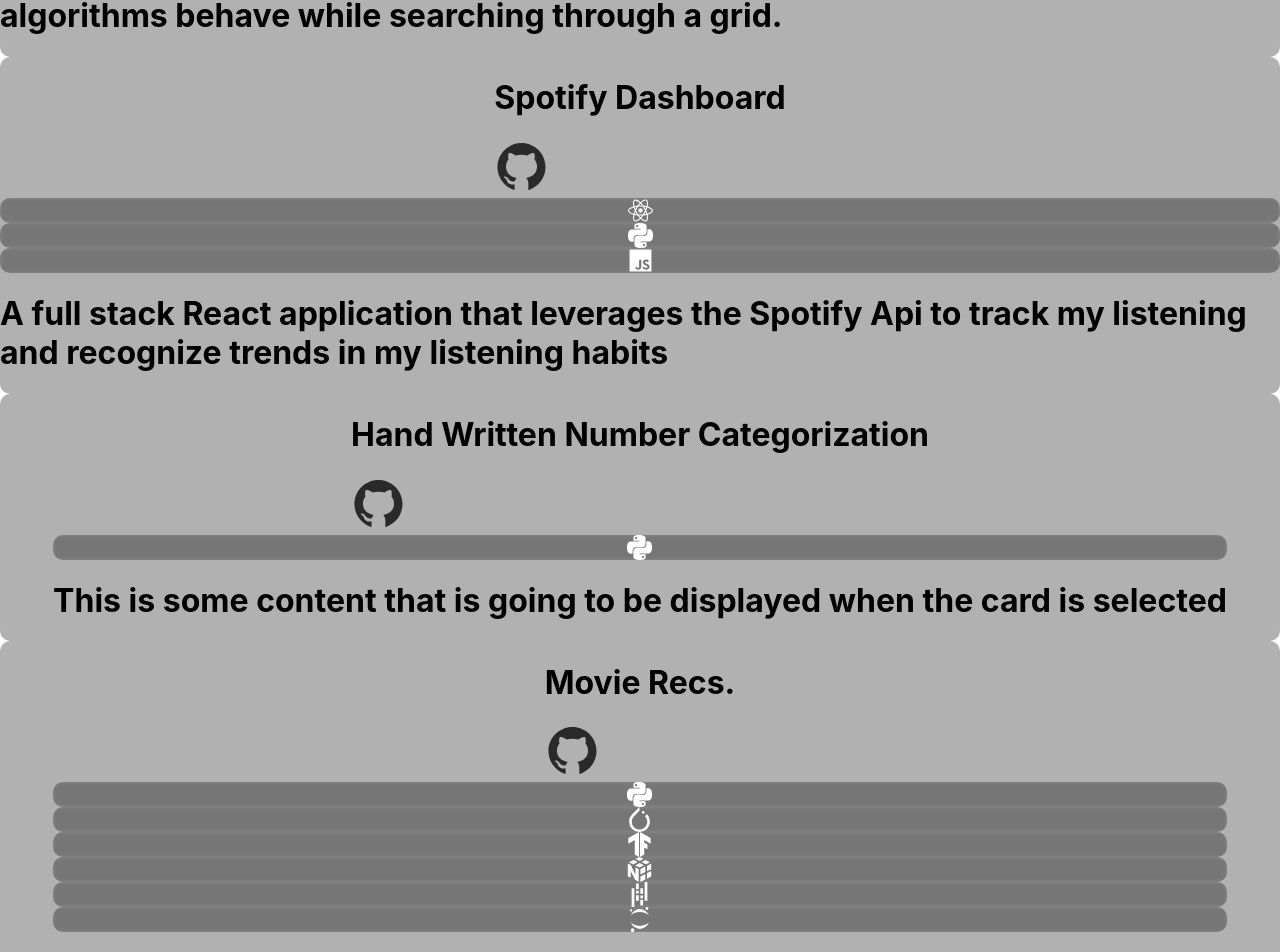
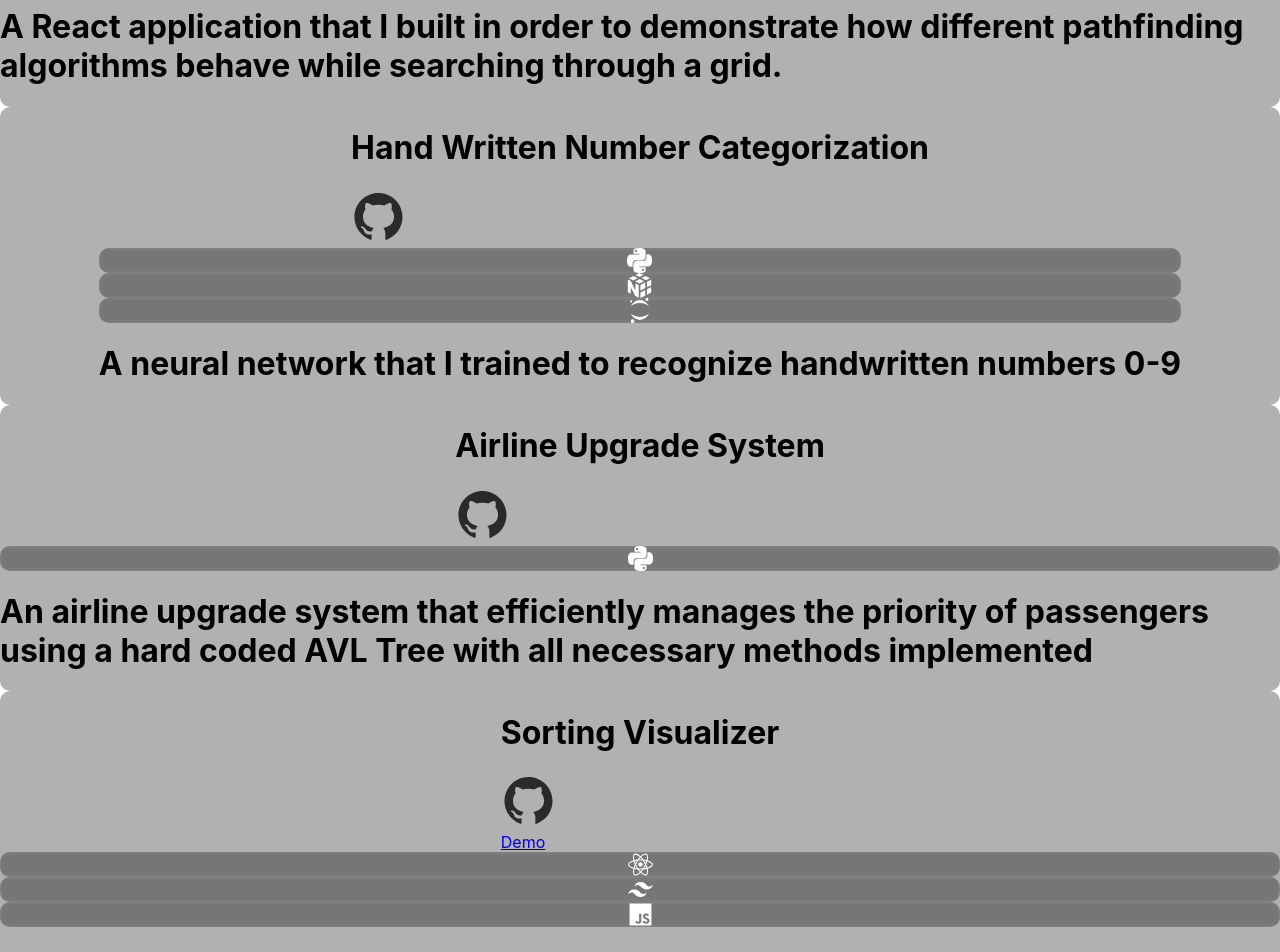
Before and after one commit to willk0814/portfolio, a React (Create React App) app: page / in a window 1280 px wide. Shown: the part 6039-6991 px from the top of the page. Built offline with nearby package versions, Linux system fonts and the light colour scheme.

Commit message:
Changes to ReadMe and projects page

```diff
--- a/src/ContentPages/ProjectPage/TechnologyBar.js
+++ b/src/ContentPages/ProjectPage/TechnologyBar.js
@@ -32,6 +32,8 @@ export default function TechnologyBar({ stack }) {
                 setJS(true)
             } else if (technology === 'TS'){
                 setTS(true)
+            } else if (technology === 'tailwind'){
+                setTailwind(true)
             } else if (technology === 'ReactNative') {
                 setReactNative(true)
             } else if (technology === 'React') {
--- a/src/ContentPages/ProjectPage_v2/ProjectTile2.js
+++ b/src/ContentPages/ProjectPage_v2/ProjectTile2.js
@@ -8,7 +8,7 @@ export default function ProjectTile2({ card }) {
 
   return (
     <div
-        className='blurredContentContainer w-[40vw] min-w-[350px] h-[25vh] min-h-[350px] p-4 m-2 flex flex-col items-start justify-between'>
+        className='blurredContentContainer max-w-[385px] w-[40vw] min-w-[350px] h-[25vh] min-h-[350px] p-4 m-2 flex flex-col items-start justify-between'>
 
         <div className='flex w-[100%] justify-between items-start mb-4'>
             <div>
--- a/src/assets/projectData.js
+++ b/src/assets/projectData.js
@@ -1,3 +1,7 @@
+const possibleTechnologies = ['JS', 'TS', 'Python',
+    'ReactNative', 'React', 'Express', 'Mongoose', 'MongoDB', 'tailwind',
+    'NumPy', 'Pandas', 'PyTorch', 'TensorFlow', 'Jupyter']
+
 export const data = {
     'project_1' : {
         title: 'Device Controller',
@@ -11,34 +15,34 @@ export const data = {
         content: 'A full stack browser note-taking application that I developed.  Using the MERN stack I implemented all basic login, register, note taking and security features.',
         repo_link: 'https://github.com/willk0814/justNotes',
         demo_link: '',
-        stack: ['JS', 'React', 'Express', 'Mongoose', 'MongoDB']
+        stack: ['JS', 'React', 'Express', 'Mongoose', 'MongoDB', 'tailwind']
         },
     'project_3' : {
         title: 'Pathfinder',
         content: 'A React application that I built in order to demonstrate how different pathfinding algorithms behave while searching through a grid.',
         repo_link: 'https://github.com/willk0814/pathfinder',
         demo_link: 'https://willk0814.github.io/pathfinder/',
-        stack: ['TS', 'React']
+        stack: ['TS', 'React', 'tailwind']
         },
     'project_4': {
-        title: 'Spotify Dashboard',
-        content: 'A full stack React application that leverages the Spotify Api to track my listening and recognize trends in my listening habits',
-        repo_link: '',
+        title: 'Hand Written Number Categorization',
+        content: 'A neural network that I trained to recognize handwritten numbers 0-9',
+        repo_link: 'https://github.com/willk0814/numberRecognition',
         demo_link: '',
-        stack: ['Python', 'React', 'JS']
+        stack: ['Python', 'NumPy', 'Jupyter']
         },
-    'project_5' : {
-        title: 'Hand Written Number Categorization',
-        content: 'This is some content that is going to be displayed when the card is selected',
-        repo_link: '',
+    'project_6': {
+        title: 'Airline Upgrade System',
+        content: 'An airline upgrade system that efficiently manages the priority of passengers using a hard coded AVL Tree with all necessary methods implemented',
+        repo_link: 'https://github.com/willk0814/UpgradeSystem',
         demo_link: '',
         stack: ['Python']
         },
-    'project_6': {
-        title: 'Movie Recs.',
-        content: 'This is some content that is going to be displayed when the card is selected',
-        repo_link: '',
-        demo_link: '',
-        stack: ['Python', 'PyTorch', 'TensorFlow', 'NumPy', 'Pandas', 'Jupyter']
-        },
+    'project_7': {
+        title: 'Sorting Visualizer',
+        content: 'A web app that demonstrates the steps taken by different comparison based sorting algorithms',
+        repo_link: 'https://github.com/willk0814/sorting_visualizer',
+        demo_link: 'https://willk0814.github.io/sorting_visualizer/',
+        stack: ['React', 'JS', 'tailwind']
+        }
     }
```
Also changed, not shown: 1 other file (tests, documents, lock files or other folders).
